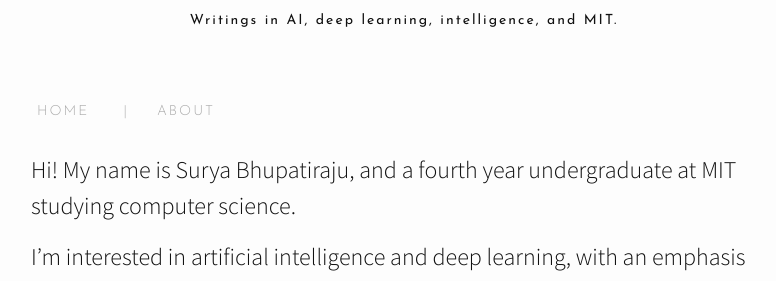
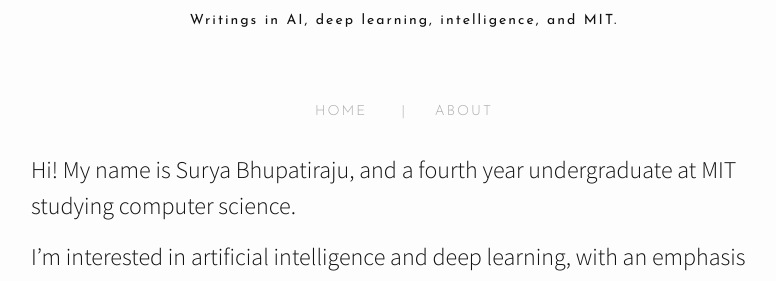
Before and after one commit to suryabhupa/suryabhupa.github.io, a Jekyll site: the page built from about.md, in a window 1280 px wide. Shown: the part 150-431 px from the top of the page, without its empty margins (239-1015 px from the left). Built offline with Jekyll 4.4.1, drawn with Linux system fonts in a browser that asks for light colours; nearby versions of some CDN libraries.

Commit message:
minor tweaks attempt

```diff
--- a/_includes/header.html
+++ b/_includes/header.html
@@ -6,7 +6,7 @@
 <center>  {{site.description}} </center>
 </div>
 <div class="wrapper">
-  <div class="trigger site-navigation center-text">
+  <div class="trigger site-navigation center-text" style="text-align: center; vertical-align: middle;">
     <a class="page-link" href="{{site.url}}{{site.baseurl}}">HOME</a>
 
     {% for sitePage in site.pages %}
--- /dev/null
+++ b/assets/core.scss
@@ -0,0 +1,5 @@
+---
+# Front matter comment to ensure Jekyll properly reads file.
+---
+
+@import 'syntax';
--- a/css/style.scss
+++ b/css/style.scss
@@ -407,7 +407,6 @@ pre {
   text-align: center;
   vertical-align: middle;
 }
-
 .page-title {
   text-transform: uppercase;
   letter-spacing: 2px;
```
